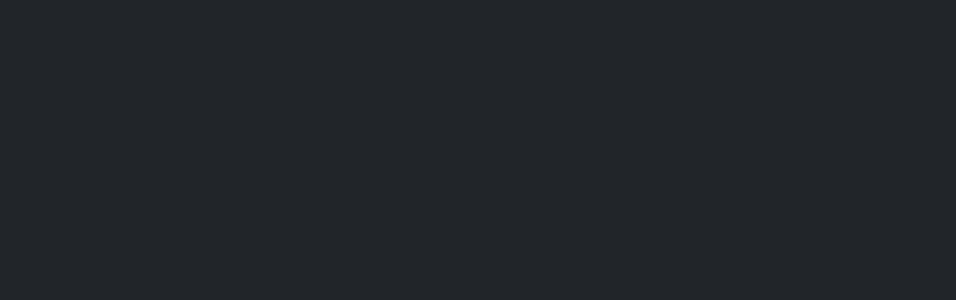
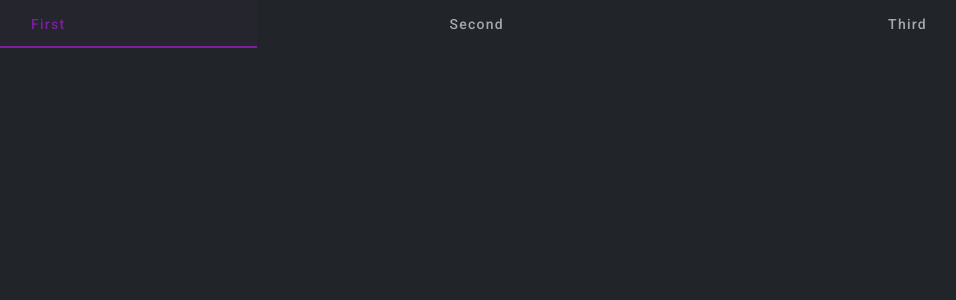
Before and after one commit to landergerotto/FazbearPizzariaProject, an Angular app in the folder Front/FazbearPizzaria/: page /produtos in a window 1280 px wide. Before the commit this address led to /. Shown: the top 300 px of the page, without its empty margins (161-1117 px from the left). Built offline with nearby package versions, Linux system fonts and the light colour scheme.

Commit message:
Started ProdutosPage

```diff
--- a/Front/FazbearPizzaria/src/app/app.routes.ts
+++ b/Front/FazbearPizzaria/src/app/app.routes.ts
@@ -3,11 +3,14 @@ import { LoginPageComponent } from './login-page/login-page.component';
 import { AdminPageComponent } from './admin-page/admin-page.component';
 import { PedidosPageComponent } from './pedidos-page/pedidos-page.component';
 import { TotemPageComponent } from './totem-page/totem-page.component';
+import { ProdutosPageComponent } from './produtos-page/produtos-page.component';
 
 export const routes: Routes = [
   {path: 'login', component: LoginPageComponent},
   {path: 'admin', component: AdminPageComponent},
   {path:'pedidos', component: PedidosPageComponent},
   {path:'totem', component: TotemPageComponent},
+  {path:'produtos', component: ProdutosPageComponent},
+
 
 ];
--- a/Front/FazbearPizzaria/src/app/produtos-page/produtos-page.component.html
+++ b/Front/FazbearPizzaria/src/app/produtos-page/produtos-page.component.html
@@ -1 +1,5 @@
-<p>produtos-page works!</p>
+<mat-tab-group>
+  <mat-tab label="First"> Content 1 </mat-tab>
+  <mat-tab label="Second"> Content 2 </mat-tab>
+  <mat-tab label="Third"> Content 3 </mat-tab>
+</mat-tab-group>
--- a/Front/FazbearPizzaria/src/app/produtos-page/produtos-page.component.ts
+++ b/Front/FazbearPizzaria/src/app/produtos-page/produtos-page.component.ts
@@ -1,10 +1,11 @@
 import { Component } from '@angular/core';
 import { CommonModule } from '@angular/common';
+import {MatTabsModule} from '@angular/material/tabs';
 
 @Component({
   selector: 'app-produtos-page',
   standalone: true,
-  imports: [CommonModule],
+  imports: [CommonModule, MatTabsModule],
   templateUrl: './produtos-page.component.html',
   styleUrl: './produtos-page.component.css'
 })
```
